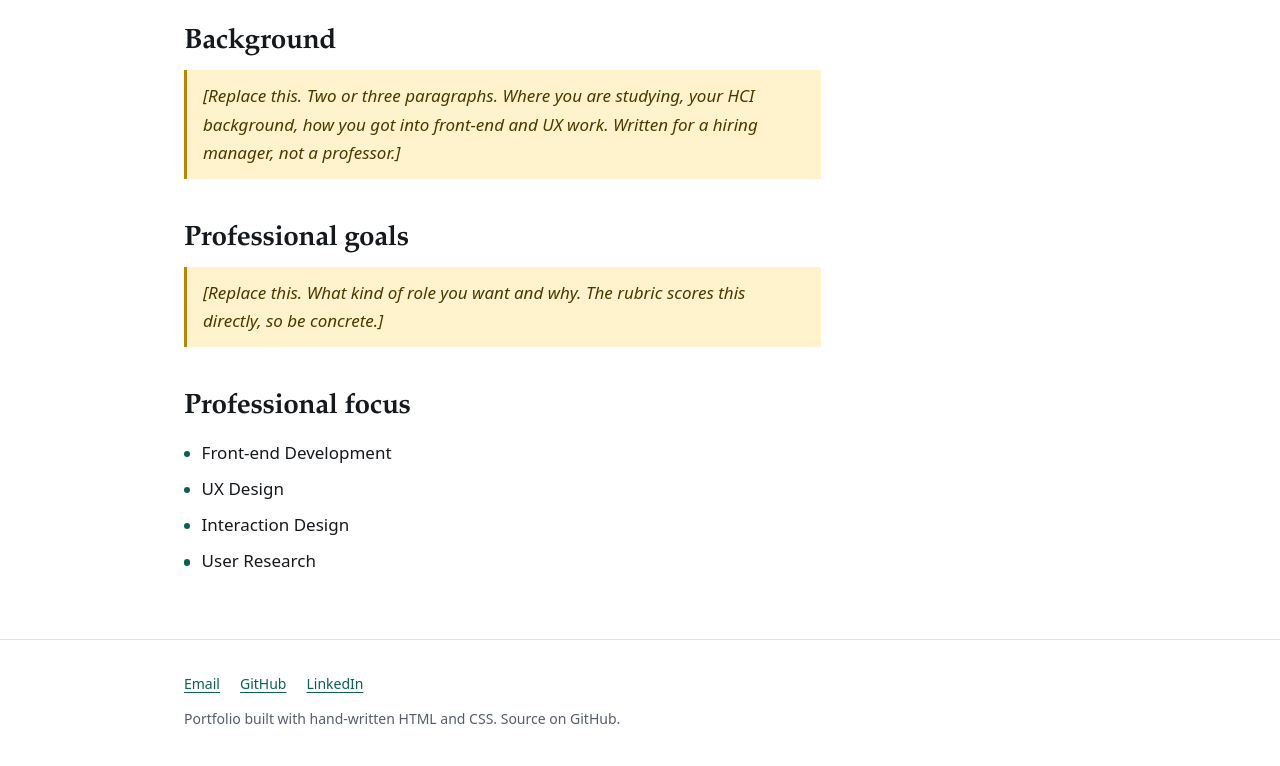
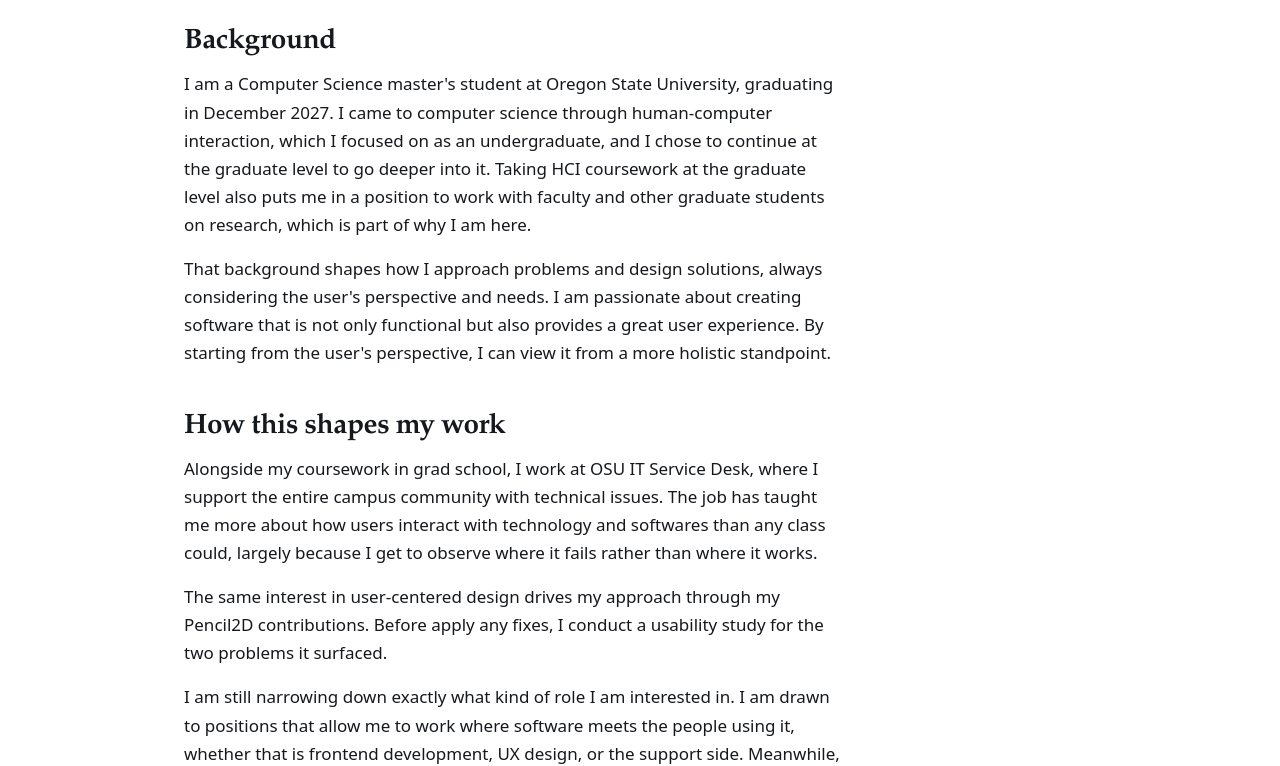
Before and after one commit to minhhuynh103/minhhuynh103.github.io, a plain HTML site: page about/index.html in a window 1280 px wide. Shown: the part 189-955 px from the top of the page. Drawn offline with Linux system fonts and the light colour scheme.

Commit message:
about me added

```diff
--- a/about/index.html
+++ b/about/index.html
@@ -33,12 +33,15 @@
 
     <section aria-labelledby="bio">
       <h2 id="bio">Background</h2>
-      <p class="todo">[Replace this. Two or three paragraphs. Where you are studying, your HCI background, how you got into front-end and UX work. Written for a hiring manager, not a professor.]</p>
+      <p>I am a Computer Science master's student at Oregon State University, graduating in December 2027. I came to computer science through human-computer interaction, which I focused on as an undergraduate, and I chose to continue at the graduate level to go deeper into it. Taking HCI coursework at the graduate level also puts me in a position to work with faculty and other graduate students on research, which is part of why I am here.</p>
+      <p>That background shapes how I approach problems and design solutions, always considering the user's perspective and needs. I am passionate about creating software that is not only functional but also provides a great user experience. By starting from the user's perspective, I can view it from a more holistic standpoint.</p>
     </section>
 
     <section aria-labelledby="goals">
-      <h2 id="goals">Professional goals</h2>
-      <p class="todo">[Replace this. What kind of role you want and why. The rubric scores this directly, so be concrete.]</p>
+      <h2 id="goals">How this shapes my work</h2>
+      <p>Alongside my coursework in grad school, I work at OSU IT Service Desk, where I support the entire campus community with technical issues. The job has taught me more about how users interact with technology and softwares than any class could, largely because I get to observe where it fails rather than where it works.</p>
+      <p>The same interest in user-centered design drives my approach through my Pencil2D contributions. Before apply any fixes, I conduct a usability study for the two problems it surfaced.</p>
+      <p>I am still narrowing down exactly what kind of role I am interested in. I am drawn to positions that allow me to work where software meets the people using it, whether that is frontend development, UX design, or the support side. Meanwhile, I'm working on developing my skills with personal frontend projects.</p>
     </section>
 
     <section aria-labelledby="focus">
```
Also changed, not shown: index.html (+3 -8 lines).
